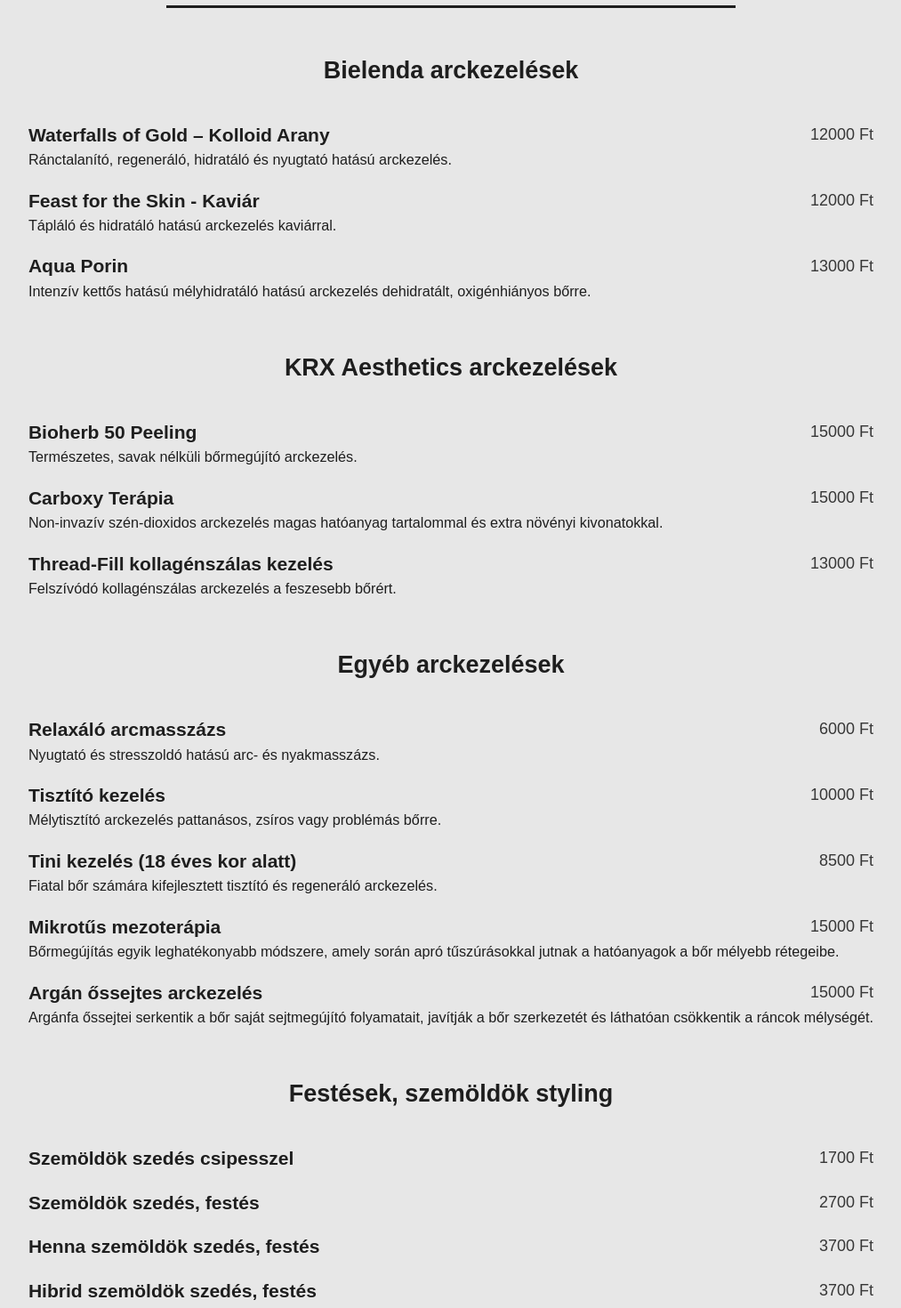
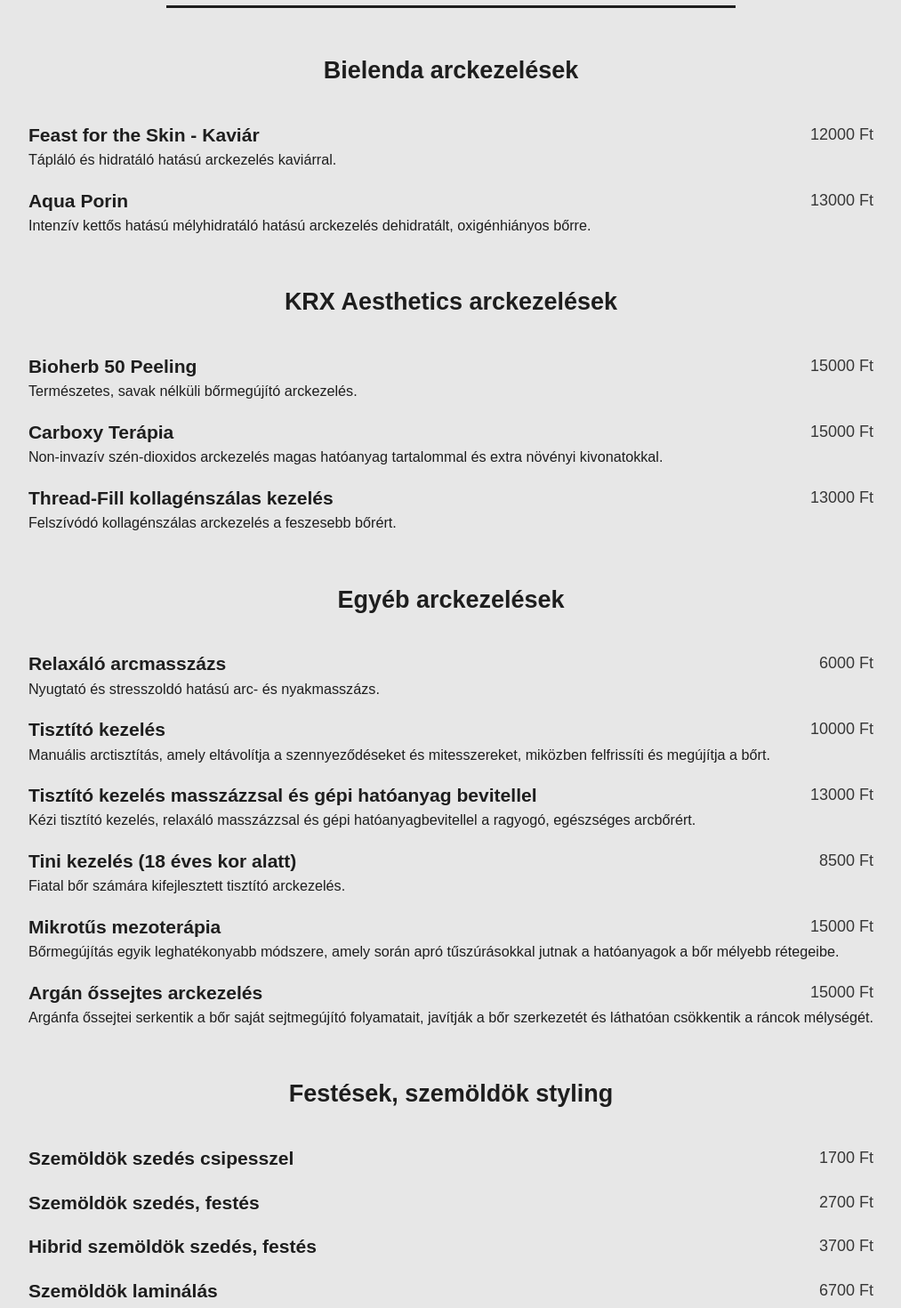
Before and after one commit to richard-nyul/titanilla-cosmetics, a React (Vite) app: page / in a window 1280 px wide. Shown: the part 3480-4950 px from the top of the page at 89% size, without its empty margins (133-1146 px from the left). Built offline with nearby package versions, Linux system fonts and the light colour scheme; a web font is replaced by a local one.

Commit message:
feat: pricelist update

```diff
--- a/src/constants/constants.ts
+++ b/src/constants/constants.ts
@@ -21,12 +21,6 @@ type Services = {
 
 export const priceList: PriceList = {
   'Bielenda arckezelések': [
-    {
-      title: 'Waterfalls of Gold – Kolloid Arany',
-      price: 12000,
-      description:
-        'Ránctalanító, regeneráló, hidratáló és nyugtató hatású arckezelés.',
-    },
     {
       title: 'Feast for the Skin - Kaviár',
       price: 12000,
@@ -67,13 +61,18 @@ export const priceList: PriceList = {
       title: 'Tisztító kezelés',
       price: 10000,
       description:
-        'Mélytisztító arckezelés pattanásos, zsíros vagy problémás bőrre.',
+        'Manuális arctisztítás, amely eltávolítja a szennyeződéseket és mitesszereket, miközben felfrissíti és megújítja a bőrt.',
+    },
+    {
+      title: 'Tisztító kezelés masszázzsal és gépi hatóanyag bevitellel',
+      price: 13000,
+      description:
+        'Kézi tisztító kezelés, relaxáló masszázzsal és gépi hatóanyagbevitellel a ragyogó, egészséges arcbőrért.',
     },
     {
       title: 'Tini kezelés (18 éves kor alatt)',
       price: 8500,
-      description:
-        'Fiatal bőr számára kifejlesztett tisztító és regeneráló arckezelés.',
+      description: 'Fiatal bőr számára kifejlesztett tisztító arckezelés.',
     },
     {
       title: 'Mikrotűs mezoterápia',
@@ -96,10 +95,6 @@ export const priceList: PriceList = {
     {
       title: 'Szemöldök szedés, festés',
       price: 2700,
-    },
-    {
-      title: 'Henna szemöldök szedés, festés',
-      price: 3700,
     },
     {
       title: 'Hibrid szemöldök szedés, festés',
```
